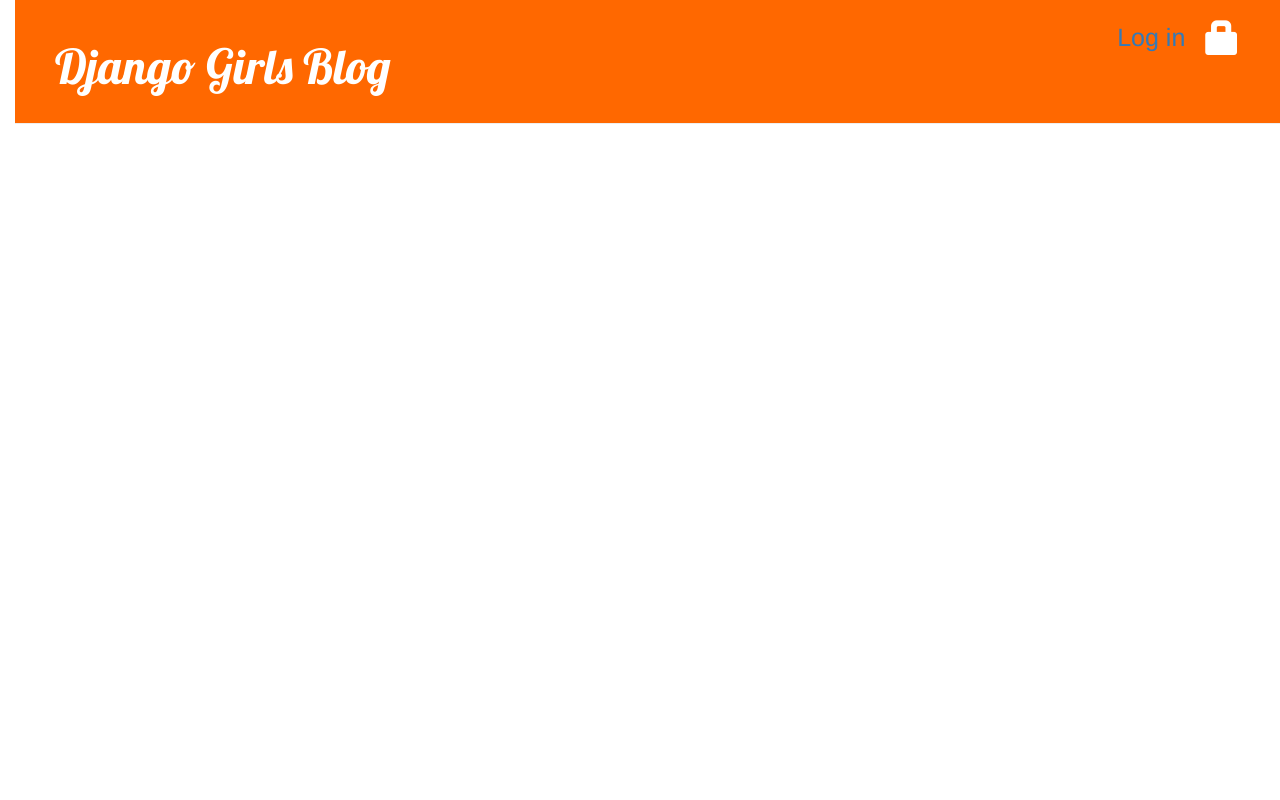
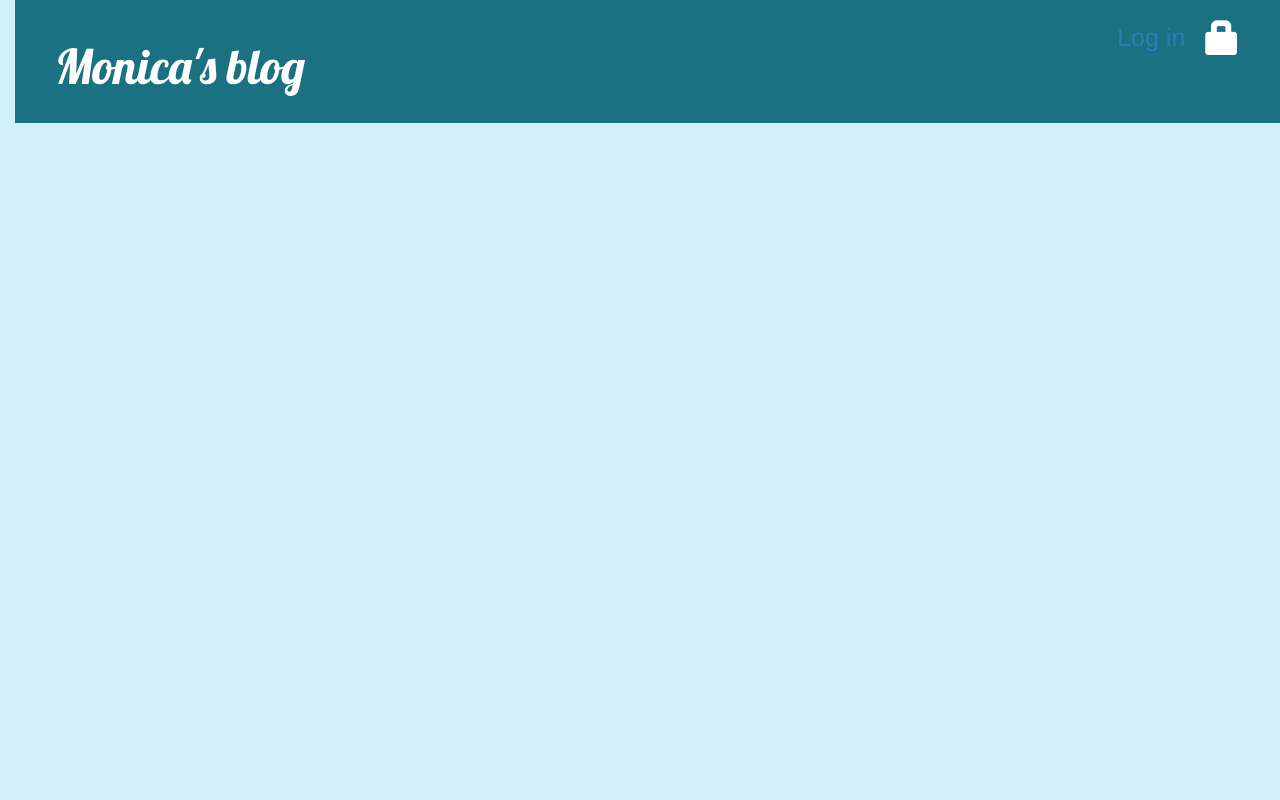
Before and after one commit to MCamposRom/my-first-blog, a Django app: page / in a window 1280 px wide. Run offline with Django 3.2, Linux system fonts and the light colour scheme; data that the repository does not hold is empty; some libraries are stand-ins or nearby versions.

Commit message:
Monica's Blog

```diff
--- a/blog/static/css/blog.css
+++ b/blog/static/css/blog.css
@@ -4,10 +4,10 @@ h1 a {
 }
 body {
     padding-left:15px;
-    background-color: #ffffff;
+    background-color: #d2f1f7;
 }
 .page-header {
-    background-color:#ff6800;
+    background-color:#1a7181;
     margin-top:0;
     padding:20px 20px 20px 40px;
 }
--- a/blog/templates/blog/base.html
+++ b/blog/templates/blog/base.html
@@ -1,7 +1,7 @@
 {% load staticfiles %}
 <html>
     <head>
-        <title>Django Girls blog</title>
+        <title>Monica's blog</title>
         <a href="http://en.wikipedia.org/wiki/Django" class="external_link" id="link_to_wiki_page">
         <link rel="stylesheet" href="//maxcdn.bootstrapcdn.com/bootstrap/3.2.0/css/bootstrap.min.css">
         <link rel="stylesheet" href="//maxcdn.bootstrapcdn.com/bootstrap/3.2.0/css/bootstrap-theme.min.css">
@@ -18,7 +18,7 @@
             <a href="{% url 'login' %}" class="top-menu"><span class="glyphicon glyphicon-lock"></span></a>
             <p class="top-menu"> <small><small><a href="{% url 'login' %}"> Log in </a></small></small></p>
         {% endif %}
-        <h1><a href="/">Django Girls Blog</a></h1>
+        <h1><a href="/">Monica's blog</a></h1>
     </div>
     <div class="content container">
         <div class="row">
```
